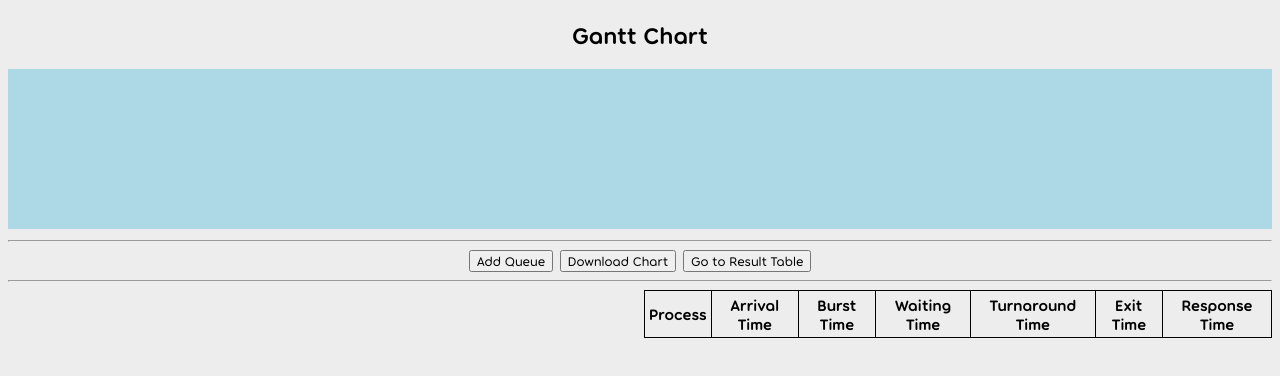
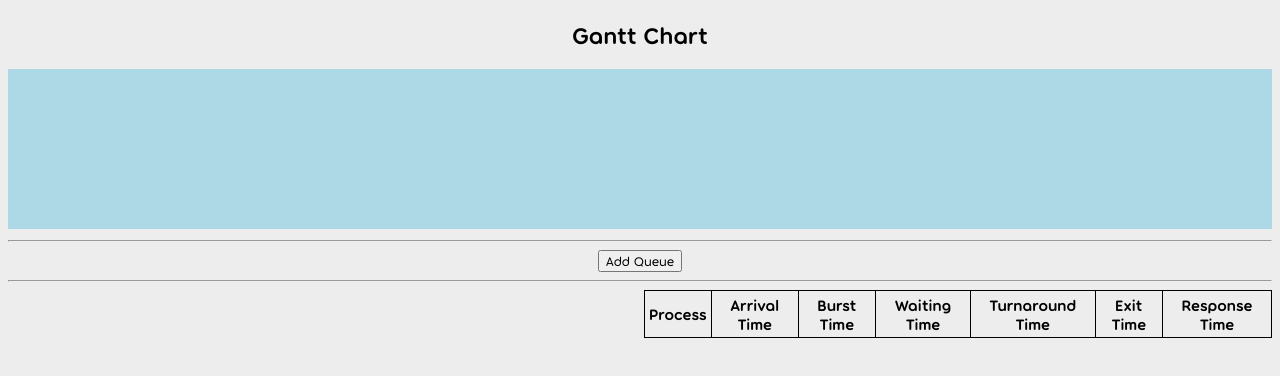
Before and after one commit to Rian8337/process-scheduling-simulator, a React (Vite) app: page / in a window 1280 px wide. Shown: the top 376 px of the page. Built offline with nearby package versions, Linux system fonts and the light colour scheme.

Commit message:
Do not show download chart and result table buttons if there are no Gantt chart data

```diff
--- a/src/components/panel/ControlPanelDownloadChartButton.tsx
+++ b/src/components/panel/ControlPanelDownloadChartButton.tsx
@@ -8,7 +8,9 @@ export default function ControlPanelDownloadChartButton() {
         <button
             type="button"
             id="download-chart"
-            hidden={!schedulerResult}
+            hidden={
+                !schedulerResult || schedulerResult.ganttChartData.length === 0
+            }
             onClick={() => {
                 const canvas = document.getElementById(
                     "chart"
--- a/src/components/panel/ControlPanelGoToResultTableButton.tsx
+++ b/src/components/panel/ControlPanelGoToResultTableButton.tsx
@@ -8,7 +8,9 @@ export default function ControlPanelGoToResultTableButton() {
         <button
             type="button"
             id="go-to-result-table"
-            hidden={!schedulerResult}
+            hidden={
+                !schedulerResult || schedulerResult.ganttChartData.length === 0
+            }
             onClick={() => {
                 window.location.hash = "result-table";
             }}
```
